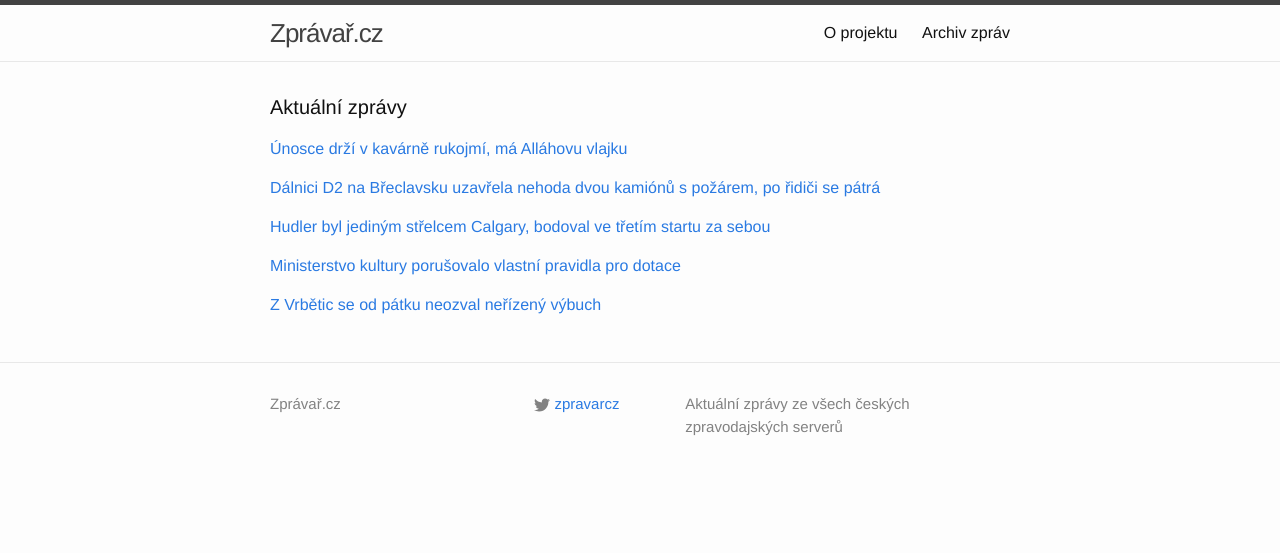
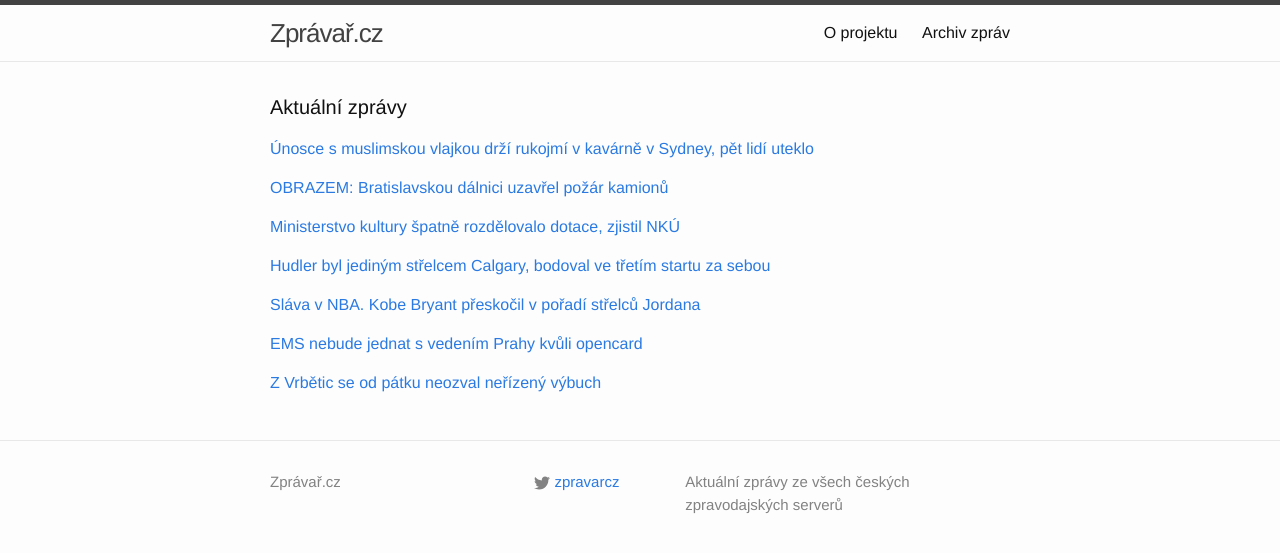
Before and after one commit to adliska/zpravar, a Jekyll site: the page built from index.html, in a window 1280 px wide. Shown: the top 553 px of the page. Built offline with Jekyll 4.4.1, drawn with Linux system fonts in a browser that asks for light colours.

Commit message:
zpravar news update

```diff
--- a/index.html
+++ b/index.html
@@ -5,9 +5,10 @@ layout: default
 <div class="home">
     <h1 class="page-heading">Aktuální zprávy</h1>
 
-<p><a href="javascript:;" onclick="toggle_visibility('zpravy0')">Únosce drží v kavárně rukojmí, má Alláhovu vlajku</a></p>
+<p><a href="javascript:;" onclick="toggle_visibility('zpravy0')">Únosce s muslimskou vlajkou drží rukojmí v kavárně v Sydney, pět lidí uteklo</a></p>
 <div id="zpravy0" style="display:none">
 <ul>
+<li><a href=http://www.novinky.cz/zahranicni/svet/356345-unosce-s-muslimskou-vlajkou-drzi-rukojmi-v-kavarne-v-sydney-pet-lidi-uteklo.html>Únosce s muslimskou vlajkou drží rukojmí v kavárně v Sydney, pět lidí uteklo - www.novinky.cz</a></li>
 <li><a href=http://www.tyden.cz/rubriky/zahranici/asie-a-oceanie/unosce-drzi-v-kavarne-rukojmi-ma-allahovu-vlajku_327303.html>Únosce drží v kavárně rukojmí, má Alláhovu vlajku - www.tyden.cz</a></li>
 <li><a href=http://echo24.cz/a/isCqH>Islamisté drží rukojmí v kavárně v centru Sydney - echo24.cz</a></li>
 <li><a href=http://zpravy.e15.cz/zahranicni/udalosti/teror-v-sydney-desitky-rukojmich-pod-vlajkou-islamistu-1145875>Teror v Sydney: desítky rukojmích pod vlajkou islamistů - zpravy.e15.cz</a></li>
@@ -31,9 +32,10 @@ layout: default
 <li><a href=http://www.rozhlas.cz/_zprava/neznamy-muz-drzi-rukojmi-v-kavarne-v-australskem-sydney--1432439>Neznámý muž drží rukojmí v kavárně v australském Sydney - www.rozhlas.cz</a></li>
 <li><a href=http://www.rozhlas.cz/_zprava/neznamy-muz-udajne-drzi-rukojmi-v-kavarne-v-sydney--1432439>Neznámý muž údajně drží rukojmí v kavárně v Sydney - www.rozhlas.cz</a></li>
 </ul>
-</div><p><a href="javascript:;" onclick="toggle_visibility('zpravy1')">Dálnici D2 na Břeclavsku uzavřela nehoda dvou kamiónů s požárem, po řidiči se pátrá</a></p>
+</div><p><a href="javascript:;" onclick="toggle_visibility('zpravy1')">OBRAZEM: Bratislavskou dálnici uzavřel požár kamionů</a></p>
 <div id="zpravy1" style="display:none">
 <ul>
+<li><a href=http://www.ceskatelevize.cz/ct24/regiony/295519-obrazem-bratislavskou-dalnici-uzavrel-pozar-kamionu/>OBRAZEM: Bratislavskou dálnici uzavřel požár kamionů - www.ceskatelevize.cz</a></li>
 <li><a href=http://www.novinky.cz/krimi/356348-dalnici-d2-na-breclavsku-uzavrela-nehoda-dvou-kamionu-s-pozarem-po-ridici-se-patra.html>Dálnici D2 na Břeclavsku uzavřela nehoda dvou kamiónů s požárem, po řidiči se pátrá - www.novinky.cz</a></li>
 <li><a href=http://brno.idnes.cz/nahoda-na-d2-u-breclavi-0ty-/brno-zpravy.aspx?c=A141215_075803_brno-zpravy_cen>Dálnici D2 u Břeclavi zablokovala nehoda a požár kamionů - brno.idnes.cz</a></li>
 <li><a href=http://www.denik.cz/z_domova/dalnici-d2-uzavrela-na-breclavsku-nehoda-dvou-kamionu-s-pozarem-20141215.html>Dálnici D2 uzavřela na Břeclavsku nehoda dvou kamionů s požárem - www.denik.cz</a></li>
@@ -42,8 +44,18 @@ layout: default
 <li><a href=http://zpravy.aktualne.cz/regiony/jihomoravsky/dalnici-d2-na-brno-zavrela-nehoda-kamionu/r~20b47592842211e4833a0025900fea04/>Dálnici D2 na Brno zavřela nehoda kamionů - zpravy.aktualne.cz</a></li>
 <li><a href=http://www.ceskenoviny.cz/zpravy/zpravy/dalnici-d2-uzavrela-na-breclavsku-nehoda-dvou-kamionu-s-pozarem/1158994>Dálnici D2 uzavřela na Břeclavsku nehoda dvou kamionů s požárem - www.ceskenoviny.cz</a></li>
 </ul>
-</div><p><a href="javascript:;" onclick="toggle_visibility('zpravy2')">Hudler byl jediným střelcem Calgary, bodoval ve třetím startu za sebou</a></p>
+</div><p><a href="javascript:;" onclick="toggle_visibility('zpravy2')">Ministerstvo kultury špatně rozdělovalo dotace, zjistil NKÚ </a></p>
 <div id="zpravy2" style="display:none">
+<ul>
+<li><a href=http://www.lidovky.cz/nku-ministerstvo-kultury-nedalo-zadatelum-o-dotace-rovne-podminky-1pj-/zpravy-domov.aspx?c=A141215_084416_ln_domov_mmu>Ministerstvo kultury špatně rozdělovalo dotace, zjistil NKÚ  - www.lidovky.cz</a></li>
+<li><a href=http://zpravy.aktualne.cz/domaci/ministerstvo-kultury-porusovalo-vlastni-pravidla-pro-dotace/r~111c033e842c11e486ae002590604f2e/>Ministerstvo kultury porušovalo vlastní pravidla pro dotace - zpravy.aktualne.cz</a></li>
+<li><a href=http://www.ceskatelevize.cz/ct24/domaci/295520-nku-ministerstvo-kultury-chybovalo-v-poskytovani-dotaci/>NKÚ: Ministerstvo kultury chybovalo v poskytování dotací - www.ceskatelevize.cz</a></li>
+<li><a href=http://zpravy.aktualne.cz/domaci/ministerstvo-kultury-poursovalo-vlastni-pravidla-pro-dotace/r~111c033e842c11e486ae002590604f2e/>Ministerstvo kultury porušovalo vlastní pravidla pro dotace - zpravy.aktualne.cz</a></li>
+<li><a href=http://www.novinky.cz/domaci/356349-nku-ministerstvo-kultury-nedalo-zadatelum-o-dotace-rovne-podminky.html>NKÚ: Ministerstvo kultury nedalo žadatelům o dotace rovné podmínky - www.novinky.cz</a></li>
+<li><a href=http://www.ceskenoviny.cz/zpravy/zpravy/nku-ministerstvo-kultury-nedalo-zadatelum-o-dotace-rovne-podminky/1159011>NKÚ:Ministerstvo kultury nedalo žadatelům o dotace rovné podmínky - www.ceskenoviny.cz</a></li>
+</ul>
+</div><p><a href="javascript:;" onclick="toggle_visibility('zpravy3')">Hudler byl jediným střelcem Calgary, bodoval ve třetím startu za sebou</a></p>
+<div id="zpravy3" style="display:none">
 <ul>
 <li><a href=http://hokej.idnes.cz/hudler-byl-jedinym-strelcem-calgary-db5-/nhl.aspx?c=A141215_072905_nhl_Mkr>Hudler byl jediným střelcem Calgary, bodoval ve třetím startu za sebou - hokej.idnes.cz</a></li>
 <li><a href=http://www.denik.cz/hokej/trefa-hudlera-nepomohla-calgary-ukoncit-serii-proher-20141215.html>Trefa Hudlera nepomohla Calgary ukončit sérii proher - www.denik.cz</a></li>
@@ -52,17 +64,23 @@ layout: default
 <li><a href=http://sport.aktualne.cz/video-hudler-otevrel-skore-calgary-vsak-prohralo/r~e1b02e12841d11e4a915002590604f2e/>VIDEO Hudler otevřel skóre, Calgary však prohrálo - sport.aktualne.cz</a></li>
 <li><a href=http://www.sportovninoviny.cz/zpravy/trefa-hudlera-nepomohla-calgary-ukoncit-serii-proher/1158991>Trefa Hudlera nepomohla Calgary ukončit sérii proher - www.sportovninoviny.cz</a></li>
 </ul>
-</div><p><a href="javascript:;" onclick="toggle_visibility('zpravy3')">Ministerstvo kultury porušovalo vlastní pravidla pro dotace</a></p>
-<div id="zpravy3" style="display:none">
+</div><p><a href="javascript:;" onclick="toggle_visibility('zpravy4')">Sláva v NBA. Kobe Bryant přeskočil v pořadí střelců Jordana</a></p>
+<div id="zpravy4" style="display:none">
 <ul>
-<li><a href=http://zpravy.aktualne.cz/domaci/ministerstvo-kultury-porusovalo-vlastni-pravidla-pro-dotace/r~111c033e842c11e486ae002590604f2e/>Ministerstvo kultury porušovalo vlastní pravidla pro dotace - zpravy.aktualne.cz</a></li>
-<li><a href=http://www.ceskatelevize.cz/ct24/domaci/295520-nku-ministerstvo-kultury-chybovalo-v-poskytovani-dotaci/>NKÚ: Ministerstvo kultury chybovalo v poskytování dotací - www.ceskatelevize.cz</a></li>
-<li><a href=http://zpravy.aktualne.cz/domaci/ministerstvo-kultury-poursovalo-vlastni-pravidla-pro-dotace/r~111c033e842c11e486ae002590604f2e/>Ministerstvo kultury porušovalo vlastní pravidla pro dotace - zpravy.aktualne.cz</a></li>
-<li><a href=http://www.novinky.cz/domaci/356349-nku-ministerstvo-kultury-nedalo-zadatelum-o-dotace-rovne-podminky.html>NKÚ: Ministerstvo kultury nedalo žadatelům o dotace rovné podmínky - www.novinky.cz</a></li>
-<li><a href=http://www.ceskenoviny.cz/zpravy/zpravy/nku-ministerstvo-kultury-nedalo-zadatelum-o-dotace-rovne-podminky/1159011>NKÚ:Ministerstvo kultury nedalo žadatelům o dotace rovné podmínky - www.ceskenoviny.cz</a></li>
+<li><a href=http://www.tyden.cz/rubriky/sport/ostatni-sporty/basketbal/slava-v-nba-kobe-bryant-preskocil-v-poradi-strelcu-jordana_327316.html>Sláva v NBA. Kobe Bryant přeskočil v pořadí střelců Jordana - www.tyden.cz</a></li>
+<li><a href=http://sport.aktualne.cz/kobe-bryant-prekonal-v-poradi-strelcu-nba-tretiho-jordana/r~67da258c842e11e4a9bd002590604f2e/>Kobe Bryant překonal v pořadí střelců NBA třetího Jordana - sport.aktualne.cz</a></li>
+<li><a href=http://sport.idnes.cz/kobe-bryant-predstihl-v-historickem-poradi-strelcu-nba-jordana-pv3-/basket.aspx?c=A141215_082157_sport-basket_ald>Kobe Bryant předstihl v historickém pořadí střelců NBA Jordana - sport.idnes.cz</a></li>
+<li><a href=http://www.sportovninoviny.cz/zpravy/kobe-bryant-predstihl-v-historickem-poradi-strelcu-nba-jordana/1159010>Kobe Bryant předstihl v historickém pořadí střelců NBA Jordana - www.sportovninoviny.cz</a></li>
 </ul>
-</div><p><a href="javascript:;" onclick="toggle_visibility('zpravy4')">Z Vrbětic se od pátku neozval neřízený výbuch</a></p>
-<div id="zpravy4" style="display:none">
+</div><p><a href="javascript:;" onclick="toggle_visibility('zpravy5')">EMS nebude jednat s vedením Prahy kvůli opencard</a></p>
+<div id="zpravy5" style="display:none">
+<ul>
+<li><a href=http://zpravy.e15.cz/byznys/doprava-a-logistika/ems-nebude-jednat-s-vedenim-prahy-kvuli-opencard-1145940>EMS nebude jednat s vedením Prahy kvůli opencard - zpravy.e15.cz</a></li>
+<li><a href=http://www.lidovky.cz/ems-odvolala-dnesni-schuzku-s-vedenim-prahy-kvuli-opencard-poz-/zpravy-domov.aspx?c=A141215_084944_ln_domov_mmu>Opencard se řešit nebude, EMS odvolala schůzku s vedením Prahy  - www.lidovky.cz</a></li>
+<li><a href=http://www.ceskenoviny.cz/zpravy/zpravy/ems-odvolala-dnesni-schuzku-s-vedenim-prahy-kvuli-opencard/1159012>EMS odvolala dnešní schůzku s vedením Prahy kvůli opencard - www.ceskenoviny.cz</a></li>
+</ul>
+</div><p><a href="javascript:;" onclick="toggle_visibility('zpravy6')">Z Vrbětic se od pátku neozval neřízený výbuch</a></p>
+<div id="zpravy6" style="display:none">
 <ul>
 <li><a href=http://zpravy.aktualne.cz/regiony/zlinsky/z-vrbetic-se-od-patku-neozval-nerizeny-vybuch/r~dd460a00842611e4b6d20025900fea04/>Z Vrbětic se od pátku neozval neřízený výbuch - zpravy.aktualne.cz</a></li>
 <li><a href=http://www.tyden.cz/rubriky/domaci/u-vrbetic-dva-dny-nic-nebouchlo-klid-narusili-jen-myslivci_327308.html>U Vrbětic dva dny nic nebouchlo. Klid narušili jen myslivci - www.tyden.cz</a></li>
```
